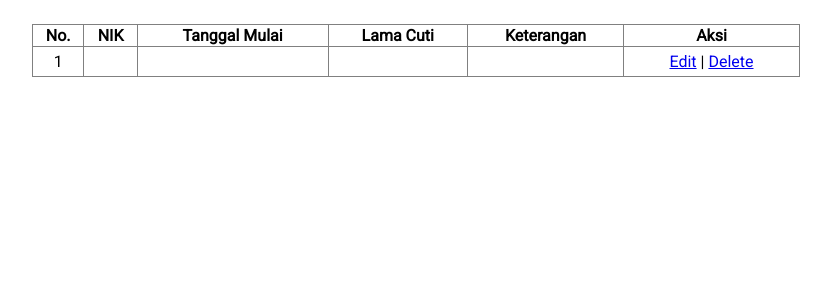
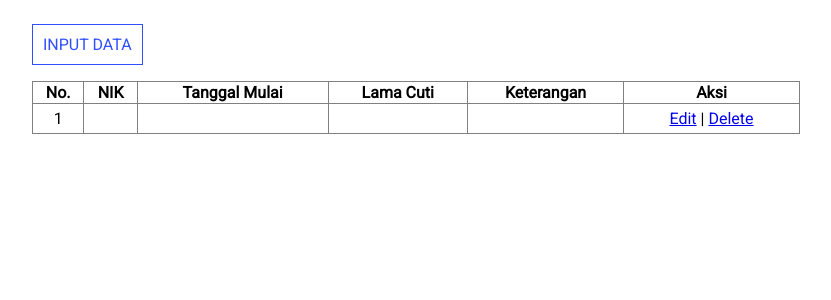
Before and after one commit to wahyubucil/sbd-modul-8, a PHP site: page / in a window 1280 px wide. Shown: the part 81-381 px from the top of the page, without its empty margins (224-1055 px from the left). Run offline with PHP 8.4, Linux system fonts and the light colour scheme; tables that the repository leaves empty or names only in its code hold one stand-in row (values such as "Sample post").

Commit message:
Add input data button

```diff
--- a/select.php
+++ b/select.php
@@ -11,13 +11,28 @@
     table {
         width: 100%;
         border-collapse: collapse;
+        margin-top: 1em;
     }
 
     table tr td {
         padding: 5px;
         text-align: center;
     }
+
+    .btn-input {
+        text-decoration: none;
+        color: #304ffe;
+        border: 1px solid #304ffe;
+        padding: 10px;
+        display: inline-block;
+    }
+
+    .btn-input:hover {
+        background: #304ffe;
+        color: #ffffff;
+    }
 </style>
+<a href="?page=input" class="btn-input">INPUT DATA</a>
 <table border="1">
     <thead>
         <tr>
```
